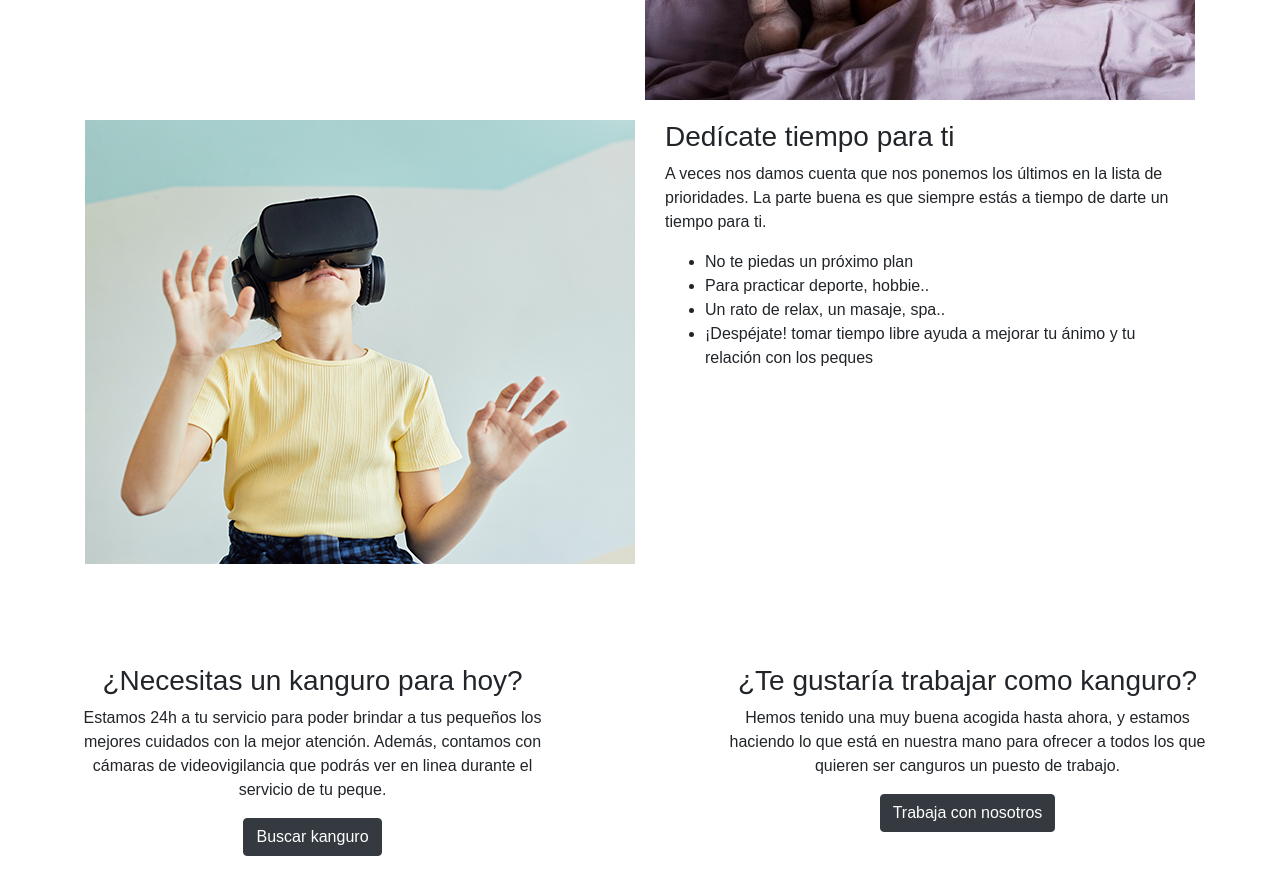
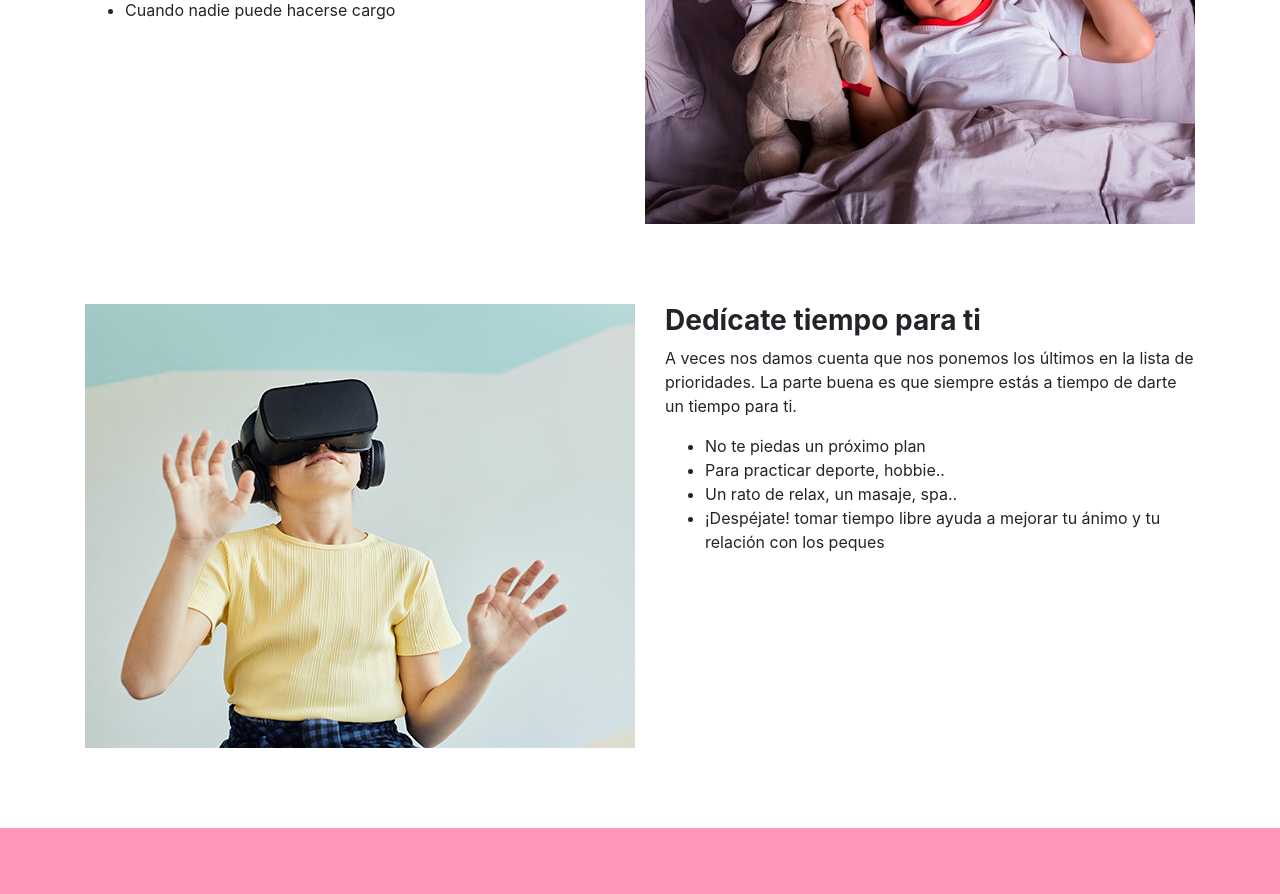
Before and after one commit to gogotukanguro/kanguro, a React (Create React App) app: page / in a window 1280 px wide. Shown: the part 1860-2754 px from the top of the page. Built offline with nearby package versions, Linux system fonts and the light colour scheme.

Commit message:
Martes 23/11/21

```diff
--- a/public/index.html
+++ b/public/index.html
@@ -25,7 +25,6 @@
       Learn how to configure a non-root public URL by running `npm run build`.
     -->
     <link rel="stylesheet" href="https://stackpath.bootstrapcdn.com/bootstrap/4.3.1/css/bootstrap.min.css" integrity="sha384-ggOyR0iXCbMQv3Xipma34MD+dH/1fQ784/j6cY/iJTQUOhcWr7x9JvoRxT2MZw1T" crossorigin="anonymous">
-
     <title>GOGO! TU KANGURO!</title>
   </head>
   <body>
--- a/src/CSS/Home.css
+++ b/src/CSS/Home.css
@@ -1,12 +1,12 @@
 .Service{
-    margin-top: 100px;
-    margin-bottom: 100px;
+    margin-top: 10em;
+    margin-bottom: 10em;
 
 }
 
 
 .Service .row {
-    margin-top: 20px;
+    margin-top: 5em;
 }
 
 hr {
@@ -29,20 +29,28 @@ text-align:justify;
 }
 
 .Service .container-expand{
-    width: 100%;
+    height: 100vh;
+    background-color: #ff98b8;
+}
+.container-expand .container{
+    height: 100%;
+}
+.container-expand .row{
+ height: 100%;
+}
+
+
+.recuardo1eracolumna{
+    margin: auto;
+    text-align:center;
+
 
 }
 
-.recuardo1eracolumna{
+.recuardo2ndacolumna{
+    margin: auto;
+    text-align:center;
 
-    text-align:center;
-    padding: 5em;
-}
-
-.recuardo2ndacolumna{
-
-    text-align:center;
-    padding: 5em;
 }
 
 
@@ -54,7 +62,7 @@ text-align:justify;
 
 .imagen2{
     height: auto;
-    width: 500px;
+    width: 20em;
     position: relative;
 
 }
--- /dev/null
+++ b/src/Componentes/FilaTexto.js
@@ -0,0 +1,28 @@
+import React from "react";
+import {Button} from "react-bootstrap";
+
+export default function FilaTexto () {
+    return(
+        <div className="container-expand">
+            <div className="container">
+                <div className="row">
+                    <div className="col recuardo1eracolumna">
+                        <div className={"Textorecuadro"}>
+                            <h3>¿Necesitas un kanguro para hoy?</h3>
+                            <p>Estamos 24h a tu servicio para poder brindar a tus pequeños los mejores cuidados con la mejor atención. Además, contamos con cámaras de videovigilancia que podrás ver en linea durante el servicio de tu peque.</p>
+                            <Button class="btn btn-info" variant={"dark"} href={"/Reservas"}>Buscar kanguro</Button>
+                        </div>
+                    </div>
+
+                    <div className="col recuardo2ndacolumna">
+                        <div className={"Textorecuadro"}>
+                            <h3>¿Te gustaría trabajar como kanguro?</h3>
+                            <p>Hemos tenido una muy buena acogida hasta ahora, y estamos haciendo lo que está en nuestra mano para ofrecer a todos los que quieren ser canguros un puesto de trabajo.</p>
+                            <Button class="btn btn-warning" variant={"dark"} href={"/ComoSerKanguro"}>Trabaja con nosotros</Button>
+                        </div>
+                    </div>
+                </div>
+            </div>
+        </div>
+    );
+}
--- a/src/Componentes/NavBar.js
+++ b/src/Componentes/NavBar.js
@@ -1,11 +1,19 @@
-import React from 'react';
+import React, {useState, useEffect} from 'react';
 import {Nav, Navbar, NavDropdown} from "react-bootstrap";
 import logo from '../logo192.png';
 
+
 export default function NavBar () {
+    /*const [variant, setVariant] = useState("light");
+    function changeColor () {
+      setVariant("dark");
+    }
+    useEffect(()=>{
+
+    },variant)*/
 return (
     <div>
-        <Navbar  expand="lg" sticky="top">
+        <Navbar  id={"Navegador"}  expand="lg" fixed="top" >
             <div className="container">
                 <Navbar.Brand href="/">
                     <img
--- a/src/Componentes/header.js
+++ b/src/Componentes/header.js
@@ -11,7 +11,7 @@ export default function Header ({titulo, descripcion, boton}) {
             <div className="container">
                 <div className="row">
                     <div className="col-auto">
-                        <h1 className="HeaderTitle"><strong>{titulo}</strong></h1>
+                        <h1 className="HeaderTitle">{titulo}</h1>
                     </div>
                 </div>
                 <div className="row">
--- a/src/Paginas/Home.js
+++ b/src/Paginas/Home.js
@@ -15,6 +15,7 @@ import solucionaImprevistos from '../img/solucionaImprevistos.png';
 import tiempoParaTi from '../img/tiempoParaTi.png';
 
 import nuestrosServicios from '../img/nuestrosServicios.jpg';
+import FilaTexto from "../Componentes/FilaTexto";
 
 
 export default function Home () {
@@ -86,27 +87,7 @@ export default function Home () {
                 </div>
 
 
-                <div className="container-expand">
-                        <div className="row">
-
-                            <div className="col recuardo1eracolumna">
-                                <div className={"Textorecuadro"}>
-                                    <h3>¿Necesitas un kanguro para hoy?</h3>
-                                    <p>Estamos 24h a tu servicio para poder brindar a tus pequeños los mejores cuidados con la mejor atención. Además, contamos con cámaras de videovigilancia que podrás ver en linea durante el servicio de tu peque.</p>
-                                    <Button class="btn btn-info" variant={"dark"} href={"/Reservas"}>Buscar kanguro</Button>
-                                </div>
-                            </div>
-
-                            <div className="col recuardo2ndacolumna">
-                                <div className={"Textorecuadro"}>
-                                    <h3>¿Te gustaría trabajar como kanguro?</h3>
-                                    <p>Hemos tenido una muy buena acogida hasta ahora, y estamos haciendo lo que está en nuestra mano para ofrecer a todos los que quieren ser canguros un puesto de trabajo.</p>
-                                    <Button class="btn btn-warning" variant={"dark"} href={"/ComoSerKanguro"}>Trabaja con nosotros</Button>
-
-                                </div>
-                            </div>
-                        </div>
-                </div>
+               <FilaTexto/>
 
 
                 <div className="container">
--- a/src/index.css
+++ b/src/index.css
@@ -1,11 +1,16 @@
 body {
   margin: 0;
-  font-family: muli, sans-serif, -apple-system, BlinkMacSystemFont, 'Segoe UI', 'Roboto', 'Oxygen',
-    'Ubuntu', 'Cantarell', 'Fira Sans', 'Droid Sans', 'Helvetica Neue',
-    sans-serif;
+  font-family: muli, -apple-system, BlinkMacSystemFont, 'Segoe UI', 'Roboto', 'Oxygen',
+    Ubuntu, 'Cantarell', 'Fira Sans', 'Droid Sans', 'Helvetica Neue',
+    'sans-serif';
   -webkit-font-smoothing: antialiased;
   -moz-osx-font-smoothing: grayscale;
+
 }
+body h1, h2, h3, h4, h5{
+  font-weight: bold;
+}
+
 
 code {
   font-family: source-code-pro, Menlo, Monaco, Consolas, 'Courier New',
```
Also changed, not shown: src/Animaciones.js (added, +15 -0 lines).
